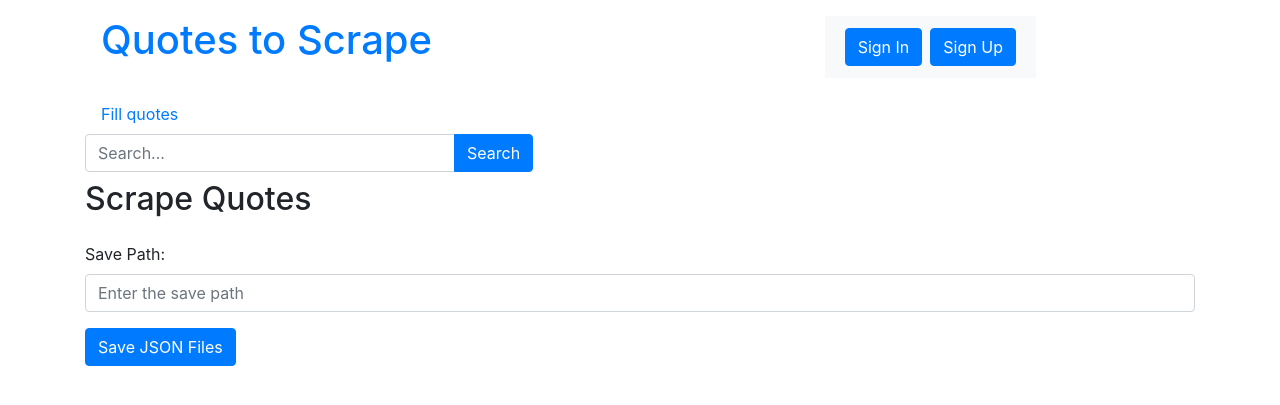
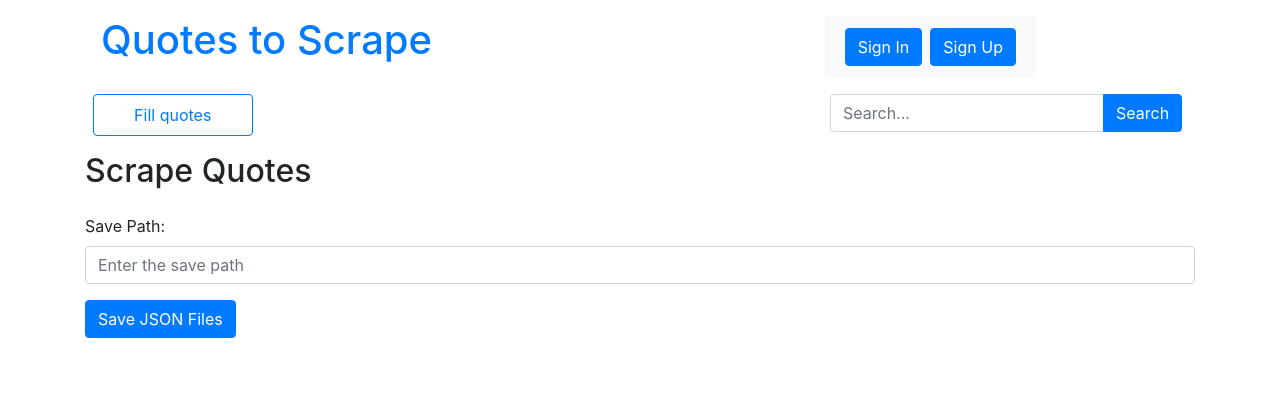
Before and after one commit to sergiokapone/goit_python_web_hw10, a Django app: page /scrape_quotes/ in a window 1280 px wide. Shown: the top 405 px of the page. Run offline with Django 4.2, Linux system fonts and the light colour scheme; data that the repository does not hold is empty; some libraries are stand-ins or nearby versions.

Commit message:
add beautify

```diff
--- a/hw10/quotes/static/quotes/styles.css
+++ b/hw10/quotes/static/quotes/styles.css
@@ -63,6 +63,10 @@
   text-align: right;
 }
 
+.search-box {
+  text-align: right;
+}
+
 .tag-item {
   display: block;
   margin: 4px;
--- a/hw10/quotes/templates/quotes/base.html
+++ b/hw10/quotes/templates/quotes/base.html
@@ -20,10 +20,18 @@
             <a href="/" class="text-decoration-none">Quotes to Scrape</a>
           </h1>
         </div>
-        <div>{% include 'quotes/users_auth_nav.html' %}</div>
+        <div class="col-md-4">
+          <div class="row">{% include 'quotes/users_auth_nav.html' %}</div>
+        </div>
       </div>
-      <div>{% include 'quotes/functional_buttons.html' %}</div>
-      <div>{% include 'quotes/search_form.html' %}</div>
+      <div class="row">
+        <div class="col-md-8">
+          {% include 'quotes/functional_buttons.html' %}
+        </div>
+        <div class="col-md-4">
+          <div class="row">{% include 'quotes/search_form.html' %}</div>
+        </div>
+      </div>
       {% block content %} {% endblock %}
     </div>
   </body>
--- a/hw10/quotes/templates/quotes/functional_buttons.html
+++ b/hw10/quotes/templates/quotes/functional_buttons.html
@@ -1,24 +1,40 @@
-<ul class="nav">
+<ul class="nav nav-pills mb-3">
   {% if user.is_authenticated %}
-  <li class="nav-item">
-    <a href="{% url 'quotes:add_quote' %}" class="nav-link" role="button"
-      >Add quote</a
+  <li class="nav-item pr-2 col-3">
+    <a
+      href="{% url 'quotes:add_quote' %}"
+      class="nav-link btn btn-outline-primary"
+      role="button"
     >
+      Add quote
+    </a>
   </li>
-  <li class="nav-item">
-    <a href="{% url 'quotes:add_author' %}" class="nav-link" role="button"
-      >Add author</a
+  <li class="nav-item pl-2 pr-2 col-3">
+    <a
+      href="{% url 'quotes:add_author' %}"
+      class="nav-link btn btn-outline-primary"
+      role="button"
     >
+      Add author
+    </a>
   </li>
-  <li class="nav-item">
-    <a href="{% url 'quotes:scrape_quotes' %}" class="nav-link" role="button"
-      >Scrape quotes</a
+  <li class="nav-item pl-2 pr-2 col-3">
+    <a
+      href="{% url 'quotes:scrape_quotes' %}"
+      class="nav-link btn btn-outline-primary"
+      role="button"
     >
+      Scrape quotes
+    </a>
   </li>
   {% endif %}
-  <li class="nav-item">
-    <a href="{% url 'quotes:fill_base' %}" class="nav-link" role="button"
-      >Fill quotes</a
+  <li class="nav-item pl-2 col-3">
+    <a
+      href="{% url 'quotes:fill_base' %}"
+      class="nav-link btn btn-outline-primary"
+      role="button"
     >
+      Fill quotes
+    </a>
   </li>
 </ul>
--- a/hw10/quotes/templates/quotes/index.html
+++ b/hw10/quotes/templates/quotes/index.html
@@ -4,9 +4,7 @@
   <div class="col-md-8">
     {% include 'quotes/quotes.html '%} {% include 'quotes/nav.html '%}
   </div>
-  <div class="col-md-4 tags-box">
-    {% include 'quotes/top_tags.html' with top_tags=top_tags %}
-  </div>
+  {% include 'quotes/top_tags.html' with top_tags=top_tags %}
 </div>
 
 {% endblock %}
--- a/hw10/quotes/templates/quotes/search_form.html
+++ b/hw10/quotes/templates/quotes/search_form.html
@@ -1,8 +1,8 @@
 <form method="GET" action="{% url 'quotes:search_results' %}">
-  <div class="input-group mb-2">
+  <div class="input-group">
     <input
       type="text"
-      class="form-control col-4"
+      class="form-control"
       placeholder="Search..."
       name="search_query"
     />
```
